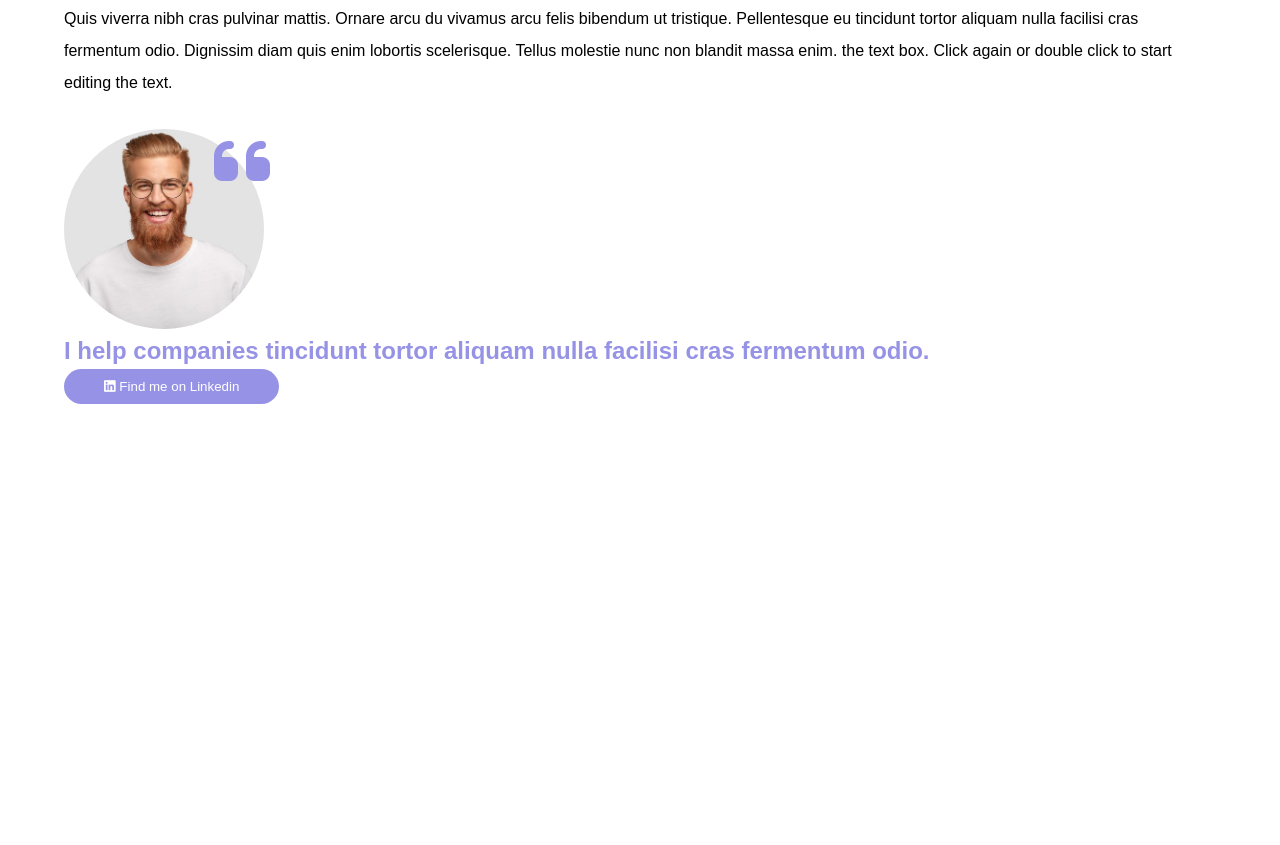
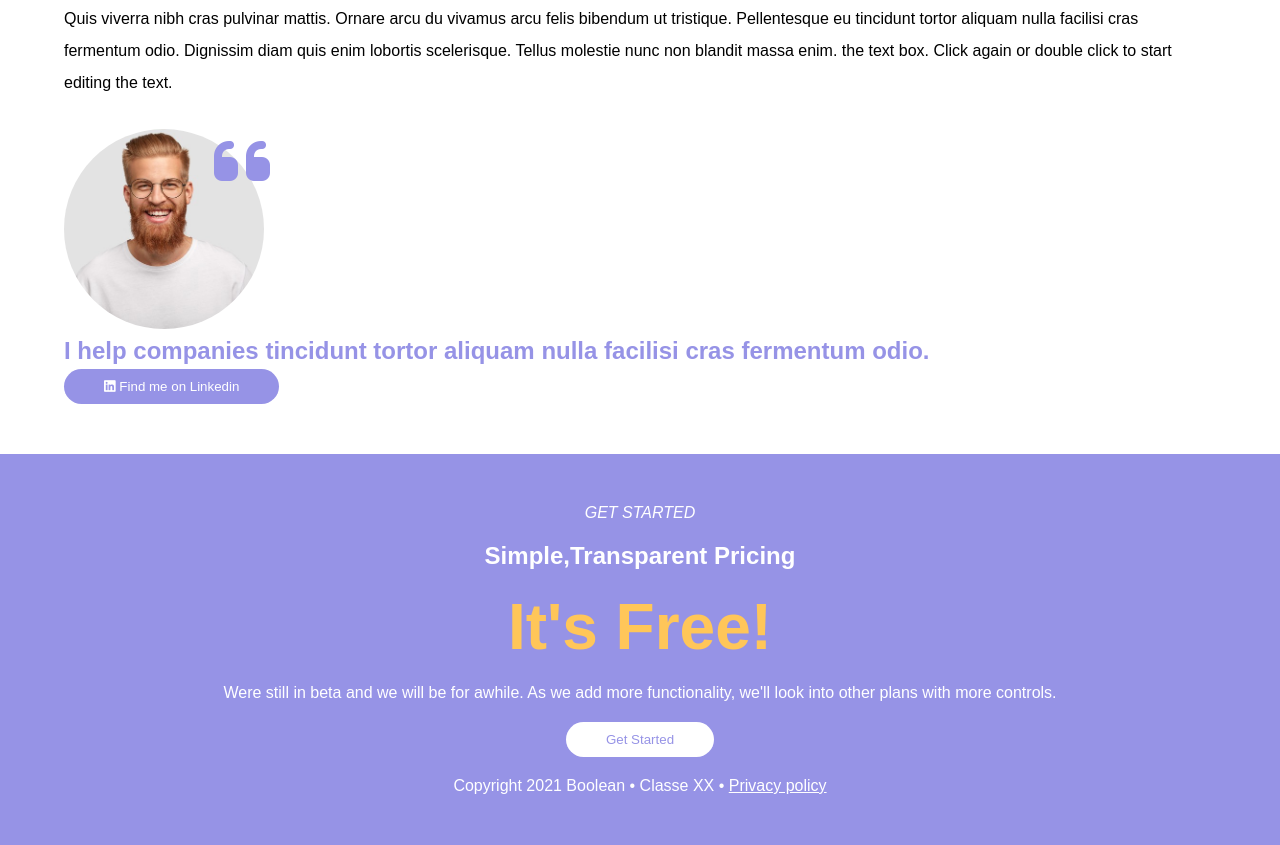
Before and after one commit to marcodedemo/htmlcss-responsive-layout, a plain HTML site: page index.html in a window 1280 px wide. Shown: the part 7820-8665 px from the top of the page. Before the commit the page ends 8274 px from the top, so only its background shows below. Drawn offline with Linux system fonts and the light colour scheme.

Commit message:
feat: main sixth section

```diff
--- a/css/style.css
+++ b/css/style.css
@@ -30,6 +30,10 @@ body{
     background-color: #9693e6;
 }
 
+.white-btn{
+    background-color: white;
+    color: #9693e6;
+}
 /* navbar */
 
 nav{
@@ -381,3 +385,46 @@ main #fifth-section #sect5-inner #sect5-testimonial-text span{
     font-size: 1.5em;
 
 }
+
+
+/* SECTION6 */
+
+main #sixth-section{
+    background-color: #9693e6;
+}
+
+main #sixth-section #sect6-inner{
+    display: flex;
+    flex-direction: column;
+    align-items: center;
+    gap: 20px;
+
+    text-align: center;
+
+    padding: 50px 0;
+
+    color: white;
+}
+
+main #sixth-section #sect6-inner span:first-child{
+    font-style: italic;
+    text-transform: uppercase;
+}
+
+main #sixth-section #sect6-inner h1{
+    text-transform: capitalize;
+}
+
+
+main #sixth-section #sect6-inner #free{
+    color: #ffc659;
+    font-size: 4em;
+    font-weight: bold;
+}
+
+
+main #sixth-section #sect6-inner #copyright a{
+    text-decoration: none;
+    color: white;
+    text-decoration: underline;
+}
--- a/index.html
+++ b/index.html
@@ -341,7 +341,32 @@
         </section>
 
 
+        <!-- section 6 -->
+
+        <section id="sixth-section">
+
+            <div class="centered-container">
+
+                <div id="sect6-inner">
+
+                    <span>get started</span>
+
+                    <h1>Simple,transparent pricing</h1>
+
+                    <span id="free">It's Free!</span>
+                    <span>Were still in beta and we will be for awhile. As we add more functionality, we'll look into other plans with more controls.</span>
+
+                    <button class="btn white-btn">Get Started</button>
+
+                    <span id="copyright">Copyright 2021 Boolean • Classe XX • <a href="#">Privacy policy</a></span>
+                </div>
+
+            </div>
+
+        </section>
+
     </main>
+
 
 
 </body>
```
